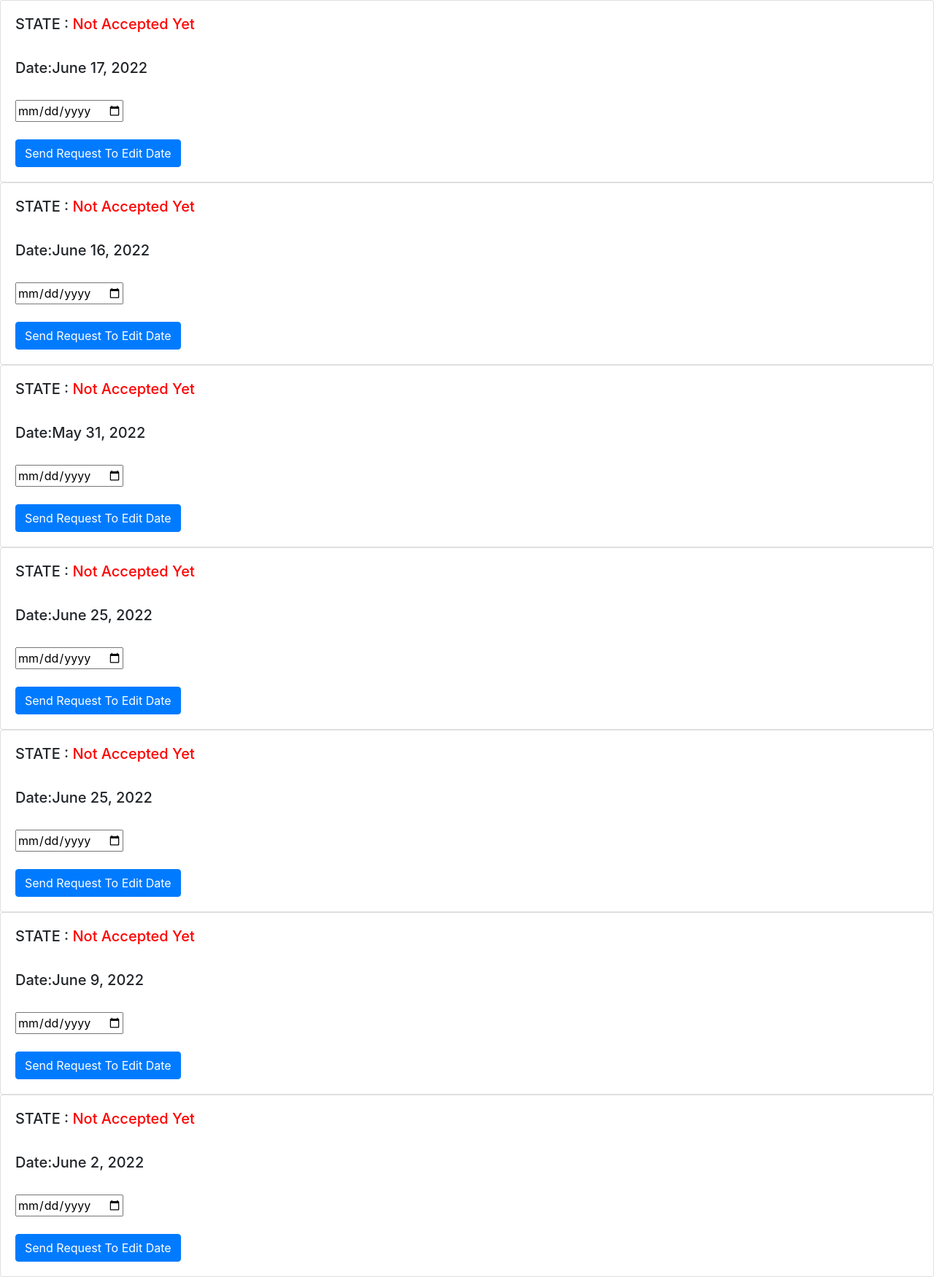
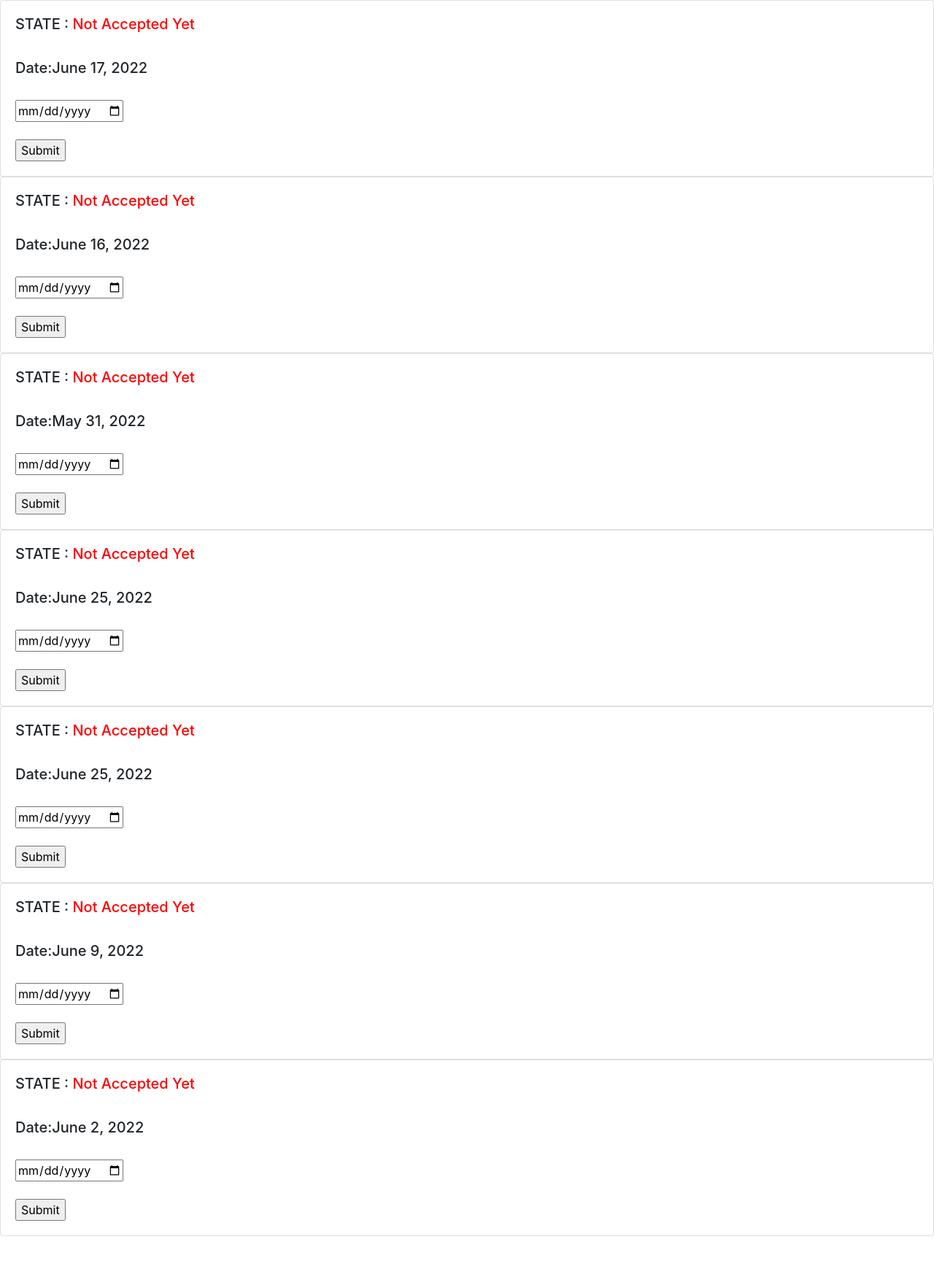
Before and after one commit to EslamQadri/django-appointment-system, a Django app: page /Reschedule in a window 1280 px wide. Shown: the whole page at 73% size. After the commit the page ends 1694 px from the top, so only its background shows below. Run offline with Django 3.2, Linux system fonts and the light colour scheme; a user stored in the database is signed in; data comes from the database, SQL or seed files in the repository; both versions use the stored data as it was after the commit; some libraries are stand-ins or nearby versions.

Commit message:
User Edits

```diff
--- a/aposite/templates/user_view/Reschedule.html
+++ b/aposite/templates/user_view/Reschedule.html
@@ -35,15 +35,13 @@
               </h5>
             {% endif %}
             <h5 class="card-text" id="thedata">Date:{{ x.Reserve }}</h5>
-            <form action="{% url 'Rescheduleby'  %}" method="post" name ='date_form'>
+            <form action="{% url 'Rescheduleby' x.id %}" method="post" >
               {% csrf_token %}
               <br>
-              <input type="Date" class="Date" data-date-format="mm/dd/yyyy" name ='date'>
+              <input type="Date"  class="Date" data-date-format="mm/dd/yyyy" name ='date'>
               <br>
               <br>
-              <a type="submit"
-                 href="{% url 'Rescheduleby'  %}"
-                 class="btn btn-primary">Send Request To Edit Date</a>
+              <input  type="submit" />
             </form>
           </div>
         </div>
--- a/aposite/urls.py
+++ b/aposite/urls.py
@@ -1,7 +1,10 @@
 from django.urls import path
 from . import views
+from django.views import View
+
+
 urlpatterns = [
-    path('login', views.loginn, name='login'),
+    path('login', getattr(views, 'loginn'), name='login'),
     path('Registration', views.Registration,name='Registration'),
     path('logout', views.logoutt,name='logout'),
 
@@ -12,7 +15,7 @@ urlpatterns = [
     path('Cancelforuser', views.Cancelforuser, name='Cancelforuser'),
     path('Cancel/<int:id>', views.Cancelforuserbyid, name='Cancelforuserbyid'),
     path('Reschedule',views.Reschedule,name='Reschedule'),
-    path('Reschedulebyid', views.Reschedulebyid, name='Rescheduleby'),
+    path('Reschedulebyid/<int:id>', views.Reschedulebyid, name='Rescheduleby'),
     #Admin Link
     path('AdminViwe', views.AdminViwe, name='AdminViwe'),
 
--- a/aposite/views.py
+++ b/aposite/views.py
@@ -8,7 +8,9 @@ from django.contrib import messages
 from .forms import loginForm,dform
 from . models import appointments
 # Create your views here.
+
 def loginn(request):
+
     if request.method == 'POST':
         print(request.POST)
         username = request.POST['email']
@@ -22,9 +24,7 @@ def loginn(request):
                 return redirect('AdminViwe')
             else :
                 return redirect('UserViwe')
-            u=User.objects.get(username=username)
-            print(dir(u))
-            return render(request,'home.html',{'user':us,'fname':(u)})
+
         else :
             messages.error(request,'You need to login')
             return render(request, 'login/login.html',{'FF':loginForm})
@@ -58,7 +58,7 @@ def Reserve(request):
             messages.error(request,'You Have Error ')
             return redirect('Reserve')
 
-        appointments.objects.create(user=user,Reserve=date)
+
 
 
     return render(request, 'user_view/Reserve.html',{'user':user,'dform':dform})
@@ -87,33 +87,19 @@ def Reschedule(request):
     return render(request, 'user_view/Reschedule.html',{'details':query})
 
 @login_required(login_url='login')
-@require_http_methods(['POST','GET'])
-def Reschedulebyid(request):
-    id =10
-    print(1)
+@require_http_methods(['POST'])
+def Reschedulebyid(request,id):
+
     print(request.POST)
     if request.method == 'POST':
-        print(2)
         date =request.POST['date']
-        print(3)
         user= request.user
-        appointments.objects.get(user=user,id=id).update(Reserve=date,approve=False)
+        appointments.objects.filter(user=user,id=id).update(Reserve=date,approve=False)
         return redirect('Reschedule')
-    if request.method == 'GET':
-        print(request.GET)
 
-
-        print(22)
-        date =request.GET.get('date')
-        print(date)
-        print(33)
-        appointments.objects.get(user=user,id=id).update(Reserve=date,approve=False)
-
-
-
-        return redirect('Reschedule')
     return redirect('Reschedule')
 @login_required(login_url='login')
 def AdminViwe(request):
     user= request.user
-    return render(request, 'admin_view/admin.html',{'user':user})
+    query=appointments.objects.filter(approve=False)
+    return render(request, 'admin_view/admin.html',{'user':user,'query':query})
```
Also changed, not shown: aposite/templates/admin_view/admin.html (+10 -4 lines), db.sqlite3.
